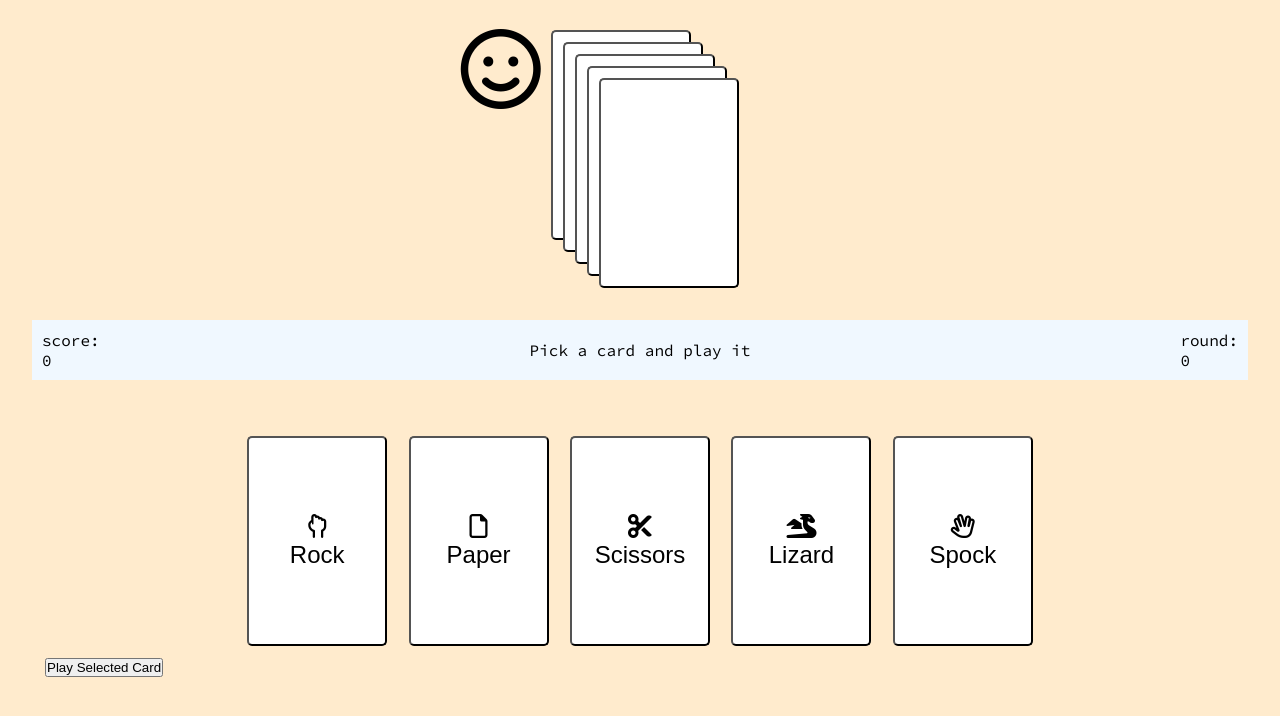
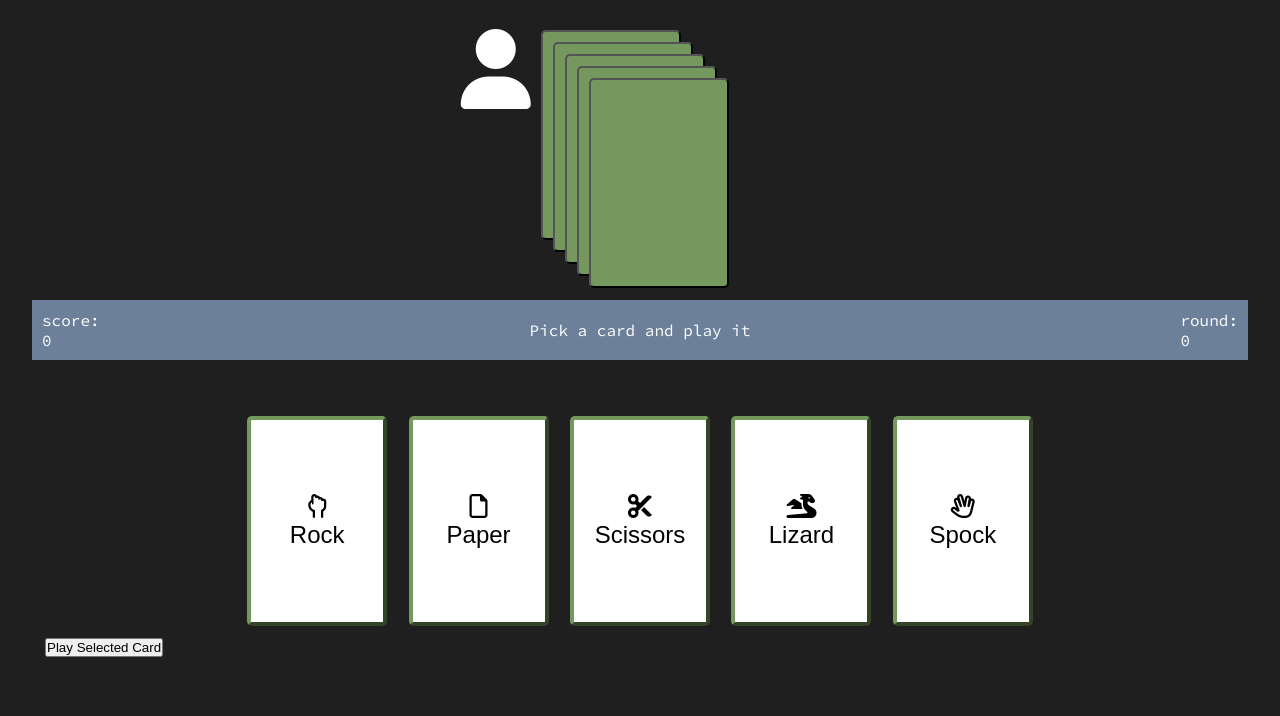
Before and after one commit to KRnils/RPSLS, a plain HTML site: page index.html in a window 1280 px wide. Drawn offline with Linux system fonts and the light colour scheme.

Commit message:
Fix colors to be nicer to look at

```diff
--- a/assets/css/style.css
+++ b/assets/css/style.css
@@ -7,7 +7,7 @@
 }
 
 body {
-    background-color: blanchedalmond;
+    background-color: #1F1F1F;
     font-family: 'Source Code Pro', sans-serif;
 }
 
@@ -17,6 +17,7 @@ body {
 }
 
 #computer-face {
+    color: white;
     font-size: 200%;
 }
 
@@ -30,7 +31,7 @@ body {
 /* The position, left and top styles create the stacking cards effect */
 .stack-card {
     position: relative;
-    background-color: white;
+    background-color: #74985D;
     left: 10px;
     top: 10px;
     height: 120px;
@@ -41,7 +42,8 @@ body {
 
 /* Game Field section styles */
 #game-field {
-    background-color: aliceblue;
+    color: white;
+    background-color: #6C809A;
     display: flex;
     justify-content: space-between;
     align-items: center;
@@ -71,7 +73,7 @@ body {
     /* set transition properties so cards moove smoothly */
     transition: all 200ms ease-in-out;
     background-color: white;
-    border: 2px outset black;
+    border: 4px outset #74985D;
     border-radius: 5px;
     text-align: center;
     font-size: small;
@@ -154,6 +156,6 @@ body {
     }
 
     #computer-side {
-        height: 300px;
+        height: 280px;
     }
 }
--- a/index.html
+++ b/index.html
@@ -30,7 +30,7 @@
 
         <!--Nesting the divs like this creates the stack of cards look-->
         <div id="computer-cards">
-            <div id="computer-face"><i class="fa-regular fa-face-smile"></i></i></div>
+            <div id="computer-face"><i class="fa-solid fa-user"></i></div>
             <div class="stack-card">
                 <div class="stack-card">
                     <div class="stack-card">
```
